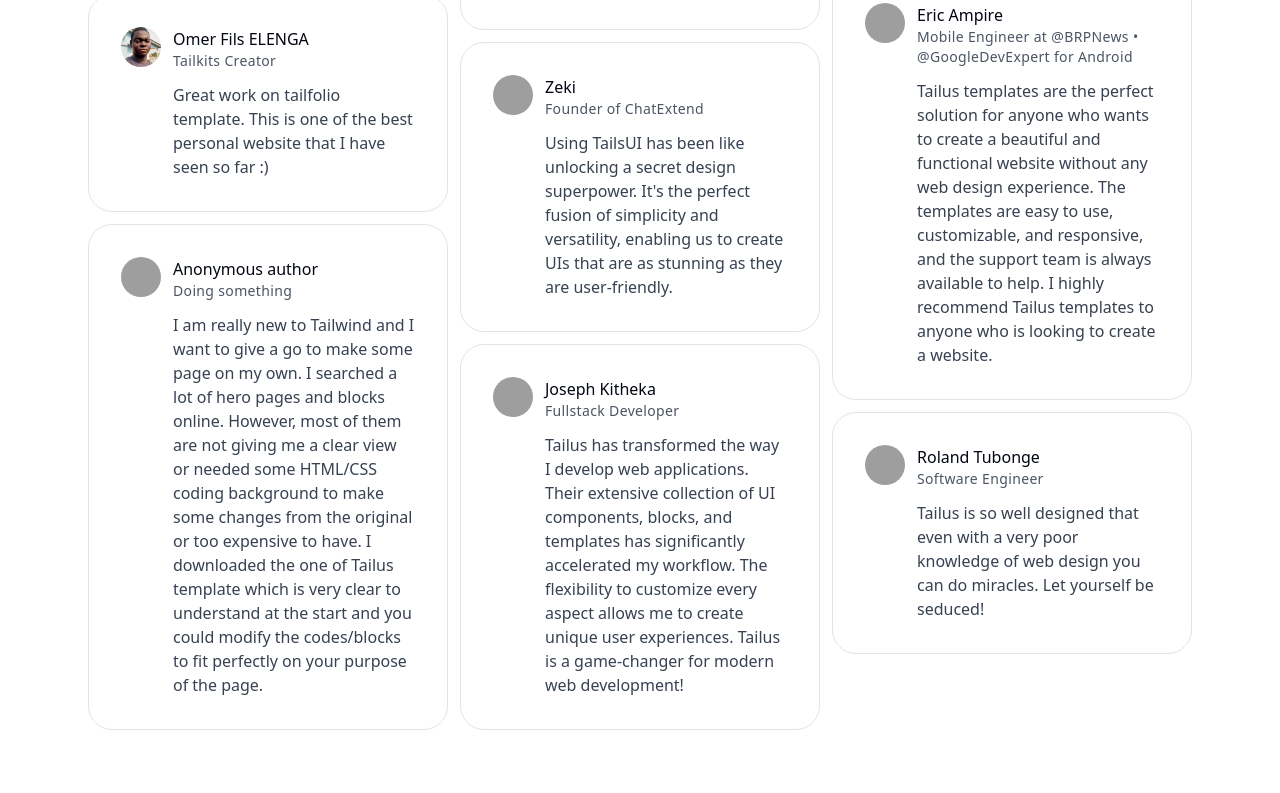
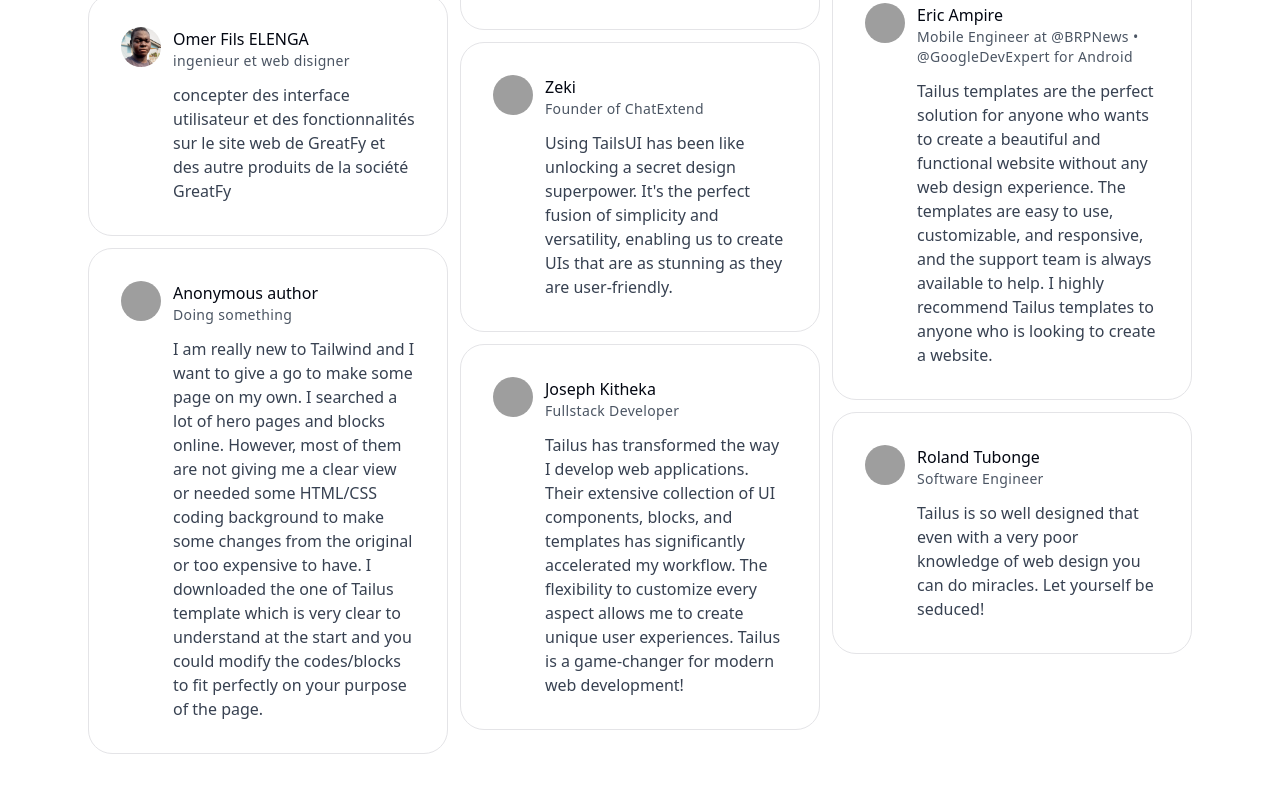
Before and after one commit to like2300/greatfyapp, a plain HTML site: page index.html in a window 1280 px wide. Shown: the part 3618-4411 px from the top of the page. Drawn offline with nearby package versions, Linux system fonts and the light colour scheme; grey boxes are pictures that could not be loaded.

Commit message:
Correct3

```diff
--- a/index.html
+++ b/index.html
@@ -706,10 +706,10 @@
                                 </span>
                                 <div class="w-[calc(100%-3.25rem)]">
                                     <h3 class="font-medium text-gray-950 dark:text-white">Omer Fils ELENGA</h3>
-                                    <span class="block text-sm tracking-wide text-gray-600 dark:text-gray-400">Tailkits Creator</span>
+                                    <span class="block text-sm tracking-wide text-gray-600 dark:text-gray-400">ingenieur et web disigner</span>
                                     <blockquote class="mt-3">
                                         <p class="text-gray-700 dark:text-gray-300">
-                                            Great work on tailfolio template. This is one of the best personal website that I have seen so far :)
+                                           concepter des interface utilisateur et des fonctionnalités sur le  site  web de GreatFy et des autre produits de la société GreatFy
                                         </p>
                                     </blockquote>
                                 </div>
```
